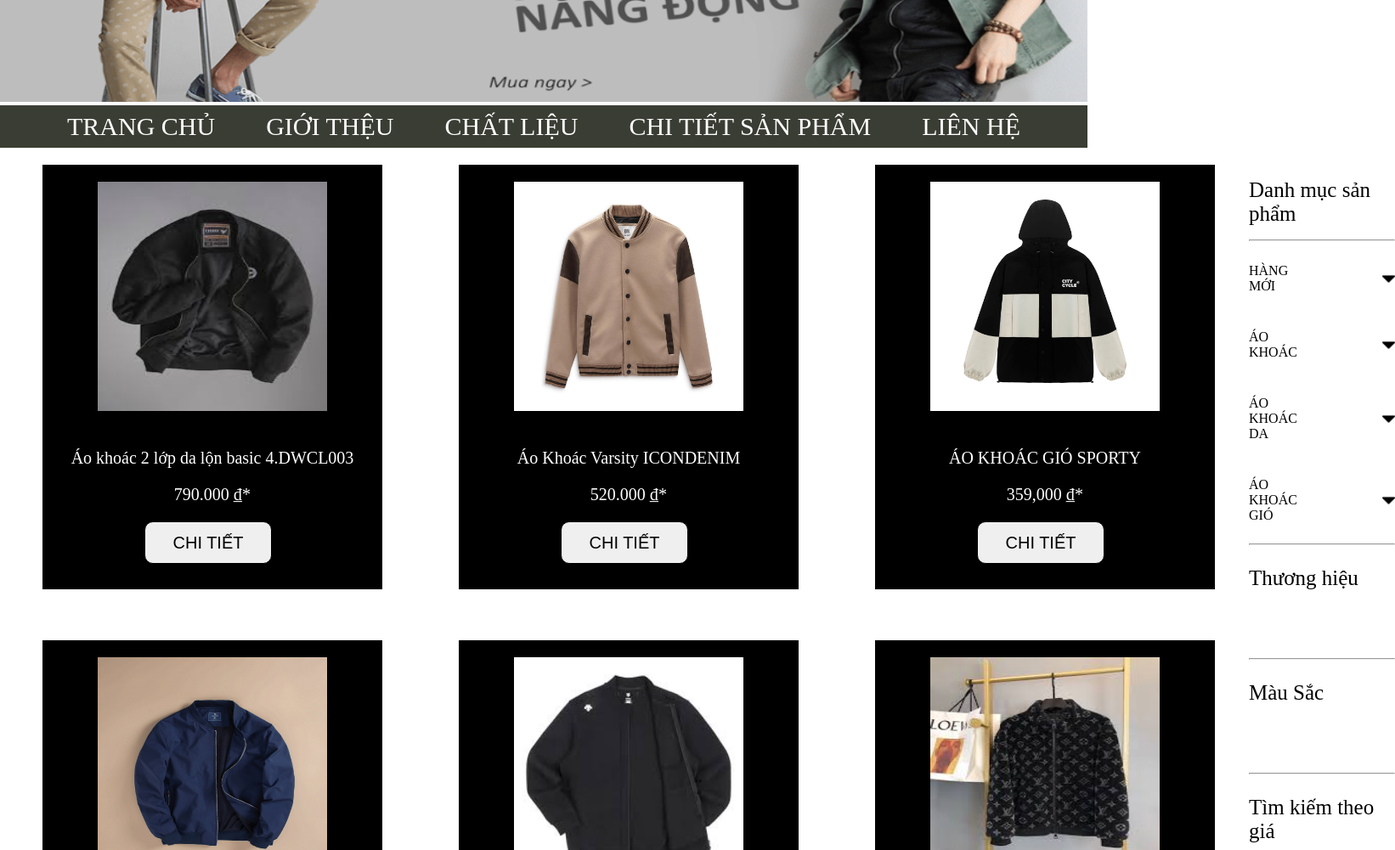
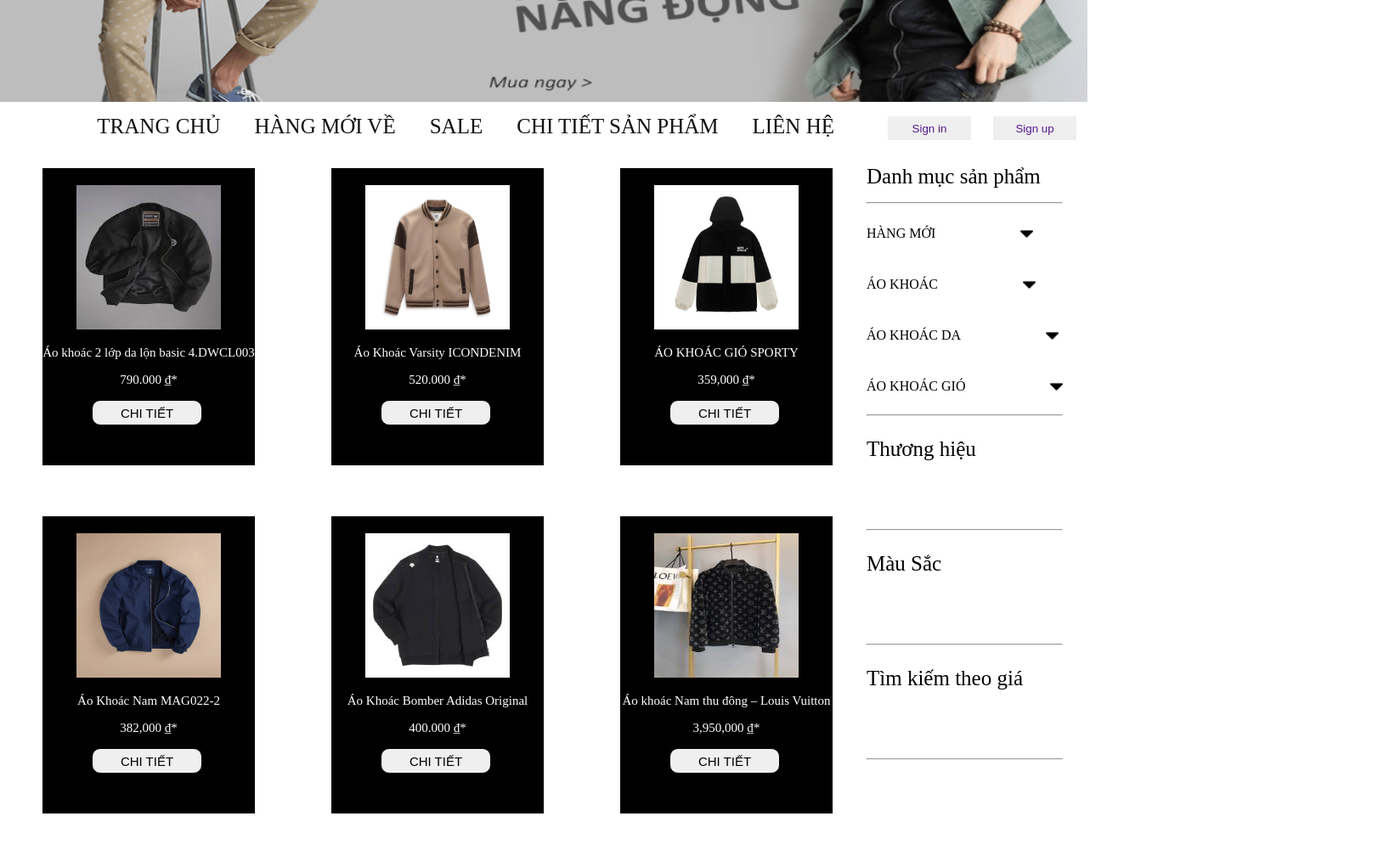
Before and after one commit to datnghi/democt7al, a plain HTML site: page index.html in a window 1280 px wide. Shown: the part 280-1281 px from the top of the page at 85% size, 1642 px wide, since content can reach past the window. Drawn offline with Linux system fonts and the light colour scheme.

Commit message:
cập nhật mới

```diff
--- a/assest/css/index.css
+++ b/assest/css/index.css
@@ -9,21 +9,25 @@ body {
     height: 400px;
 }
 
+.header {
+    display: flex;
+}
 .menu  {
     display: flex;
-    font-size: 30px;
+    font-size: 25px;
     text-transform: uppercase;
     justify-content: center;
     width: 100%;
     height: 50px;
-    background-color: rgb(58, 61, 51);
     align-items: center;
+    justify-content: flex-end;
+    padding-right: 30px;
 }
 
 .menu a {
     text-decoration: none;
-    margin: 0 30px;
-    color: white;
+    margin: 0 20px;
+    color: #111;
 }
 
 .menu a:hover {
@@ -31,36 +35,58 @@ body {
     font-weight: bolder;
 }
 
+.menu-con {
+    display: flex;
+}
+
+.sign button {
+    width: 100px;
+    height: 30px;
+    border: 1px solid #fff;
+    margin: 12px;
+}
+
+.sign a {
+    text-decoration: none;
+    width: 200px;
+    height: 50px;
+}
+
+.sign a:hover {
+    color: blueviolet;
+    font-weight: bolder;
+}
+
 .image {
-    width: 400px;
-    height: 500px;
+    width: 250px;
+    height: 350px;
     background-color: black;
     margin: 20px 40px 40px 50px;
 }
 
 .anh-1 {
-    width: 270px;
-    height: 270px;
-    padding: 20px 65px;
+    width: 170px;
+    height: 170px;
+    padding: 20px 20px 0 40px;
 }
 
 .image p {
     text-align: center;
-    font-size: 20px;
+    font-size: 15px;
     font-weight: 500;
     color: white;
 }
 
 .jacket {
-    width: 150px;
-    height: 50px;
+    width: 130px;
+    height: 30px;
     border-radius: 10px;
     border: 1px solid black;
-    margin: 0 120px;
+    margin: 0 58px;
 }
 
 .jacket a {
-    font-size: 20px;
+    font-size: 15px;
     text-decoration: none;
     text-transform: uppercase;
     color: black;
@@ -98,11 +124,6 @@ body {
     display: flex;
 }
 
-.block {
-    width: 500px;
-    height: 1060px;
-    margin-top: 20px;
-}
 
 .block-text {
     font-size: 25px;
--- a/index.html
+++ b/index.html
@@ -10,12 +10,22 @@
     <div class="banner">
       <img src="images/tt4-1024x406.png" alt="" />
     </div>
-    <div class="menu">
-      <div><a href="">Trang chủ</a></div>
-      <div><a href="">Giới thệu</a></div>
-      <div><a href="">Chất liệu</a></div>
-      <div><a href="">Chi tiết sản phẩm</a></div>
-      <div><a href="">Liên hệ</a></div>
+    <div class="header">
+      <div class="menu">
+        <div><a href="">Trang chủ</a></div>
+        <div><a href="">Hàng mới về</a></div>
+        <div><a href="">Sale</a></div>
+        <div><a href="">Chi tiết sản phẩm</a></div>
+        <div><a href="">Liên hệ</a></div>
+      </div>
+      <div class="sign">
+        <button><a href="">Sign in</a></button>
+      </div>
+      <div class="sign">
+        <button><a href="">Sign up</a></button>
+      </div>
+    </div>
+      </div>
     </div>
     <div class="footer">
       <div class="inline">
```
Also changed, not shown: demo.html (deleted, +0 -16 lines).
